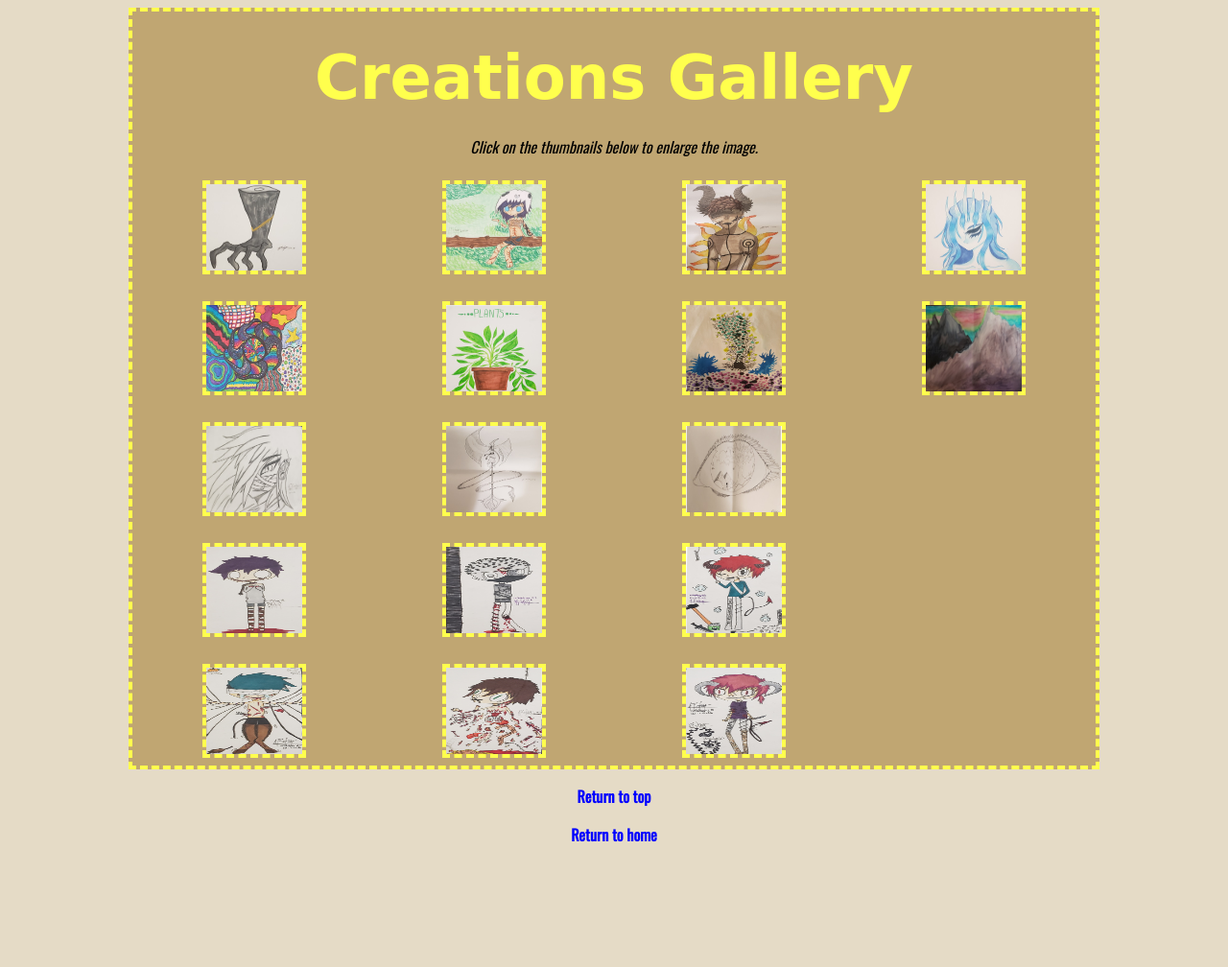
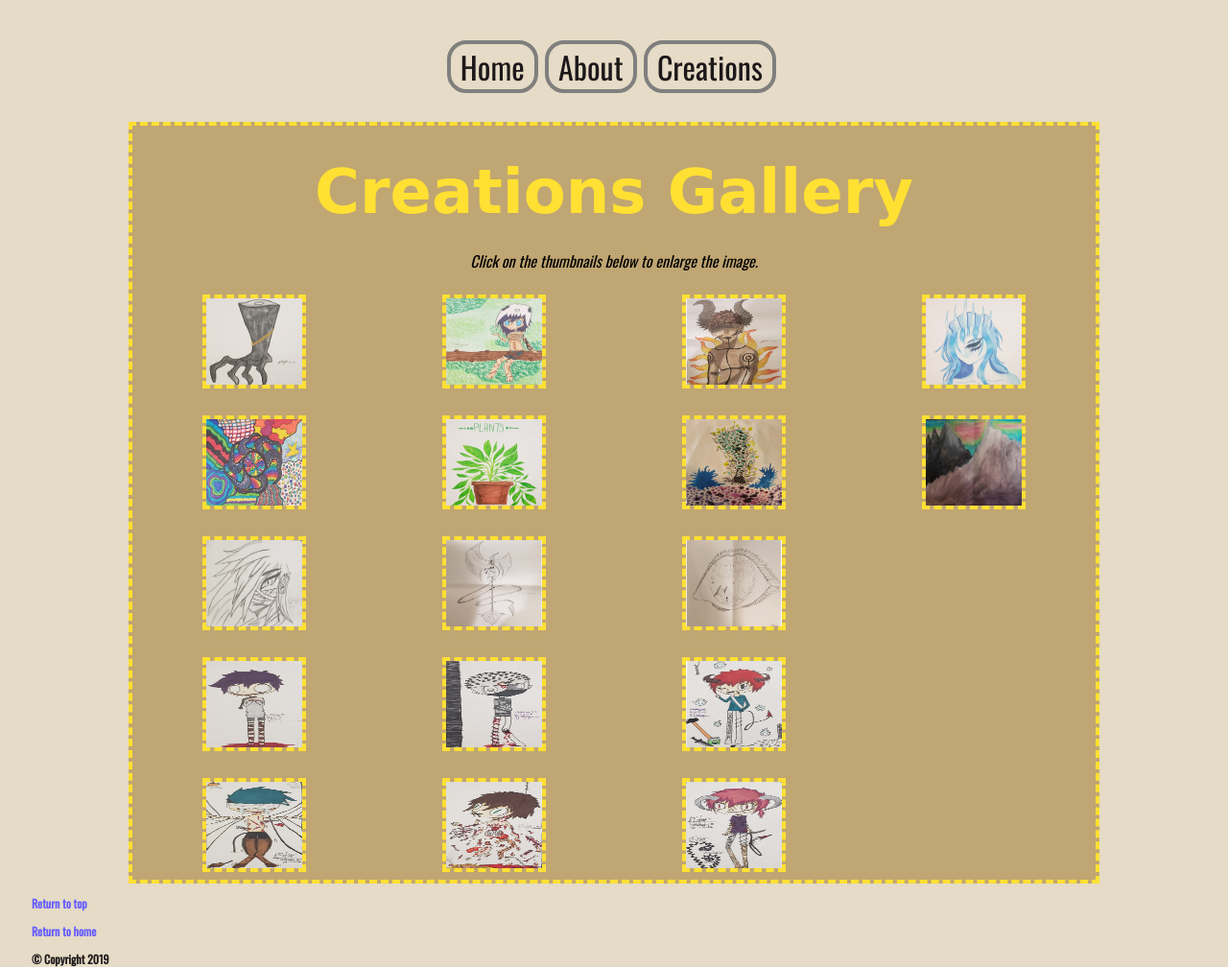
Before and after one commit to Ms-V-isa-Dev/BioSite2.0, a plain HTML site: page mycreations.html in a window 1280 px wide. Shown: the whole page at 96% size. Before the commit the page ends 898 px from the top, so only its background shows below. Drawn offline with nearby package versions, Linux system fonts and the light colour scheme; a web font is replaced by a local one.

Commit message:
Updating assignments

```diff
--- a/CSS/main.css
+++ b/CSS/main.css
@@ -1,6 +1,7 @@
 body {
 	font-family: 'Oswald', sans-serif,'Convergence';
 	font-weight: 300;
+	text-align: center;
 	font-size: 16px;
 	background-color: rgba(255,255,77,0.8);}
 
@@ -9,7 +10,6 @@ h2 {
 	margin-top: 0px;
 	padding: 2px;
 	font-size: 2em;
-	width: 35%;
 	padding-left: 10px;}
 
 nav ul {
@@ -21,7 +21,7 @@ nav ul {
 
 nav li {
     display: inline-block;
-	border: 4px solid grey;
+	border: 4px solid #807f7e;
 	border-radius: 20px;}
 
 nav li a {
@@ -44,18 +44,19 @@ p.shadowbox {
 	box-shadow: inset 0 0 10px #7777777;}
 
 p.shadowbox {
-	height: 380px;
-	margin-top: 10px;
+	height: 340px;
+	margin-top: 20px;
 	margin-left: auto;
 	margin-right: auto;
 	margin-bottom: 10px;
 	font-family: 'Kalam', cursive;
-	font-size: 46px;
+	font-size: 2em;
 	text-align: center;
 	border-radius: 20px;
-	background-color: rgba(185,179,175);}
+	background-color: #807f7e;}
 
 img {
+	position: relative;
 	float: right;
 	width: 350px;
 	height: 600px;
@@ -69,16 +70,16 @@ table img {
 	margin-top: 1px;
 	margin-bottom: 6px;}
 table {
+	margin-top: 60px;
 	background-color: white;
 	width: 50%;
-	height: 580px;
+	height: 550px;
 	border-spacing: 20px 0px;
 	margin-left: 250px;}
 
 th {
 	padding: 6px;
 	font-size: 2em;
-	background-color: rgba(185,179,175);
 	border-spacing: 10px;}
 
 td {
@@ -87,10 +88,10 @@ td {
 	footer {
 	color: #1d1819;
 	height: 50px;
-	text-align: right;
-	margin-top: 100px;
+	text-align: left;
+	padding-left: 25px;
+	margin-top: 10px;
 	font-size: 12px;
-	float: right;
-	width: 40%;
+	width: 100%;
 	margin-bottom: 10px;
 	padding-bottom: 10px;}
--- a/CSS/style2.css
+++ b/CSS/style2.css
@@ -4,21 +4,44 @@ body{
 	font-size: 1em;
 	text-align: center;
 	background-color: rgba(192,166,114,0.4);}
+
+nav ul {
+	padding: 10px;
+	margin-bottom: 20px;
+    text-align: center;
+	font-size: 2em;
+    width: 98%;}
+
+nav li {
+    display: inline-block;
+	border: 4px solid #807f7e;
+	border-radius: 20px;}
+
+nav li a {
+    margin-right: 100;
+	text-decoration: none;
+	padding: 10px;
+	color: #1d1819;
+	border-radius: 20px;}
+
+nav li a:hover, nav li a.current {
+	color: #b5b5b5;}
+
 img {
 	width: 100px;
 	height: 90px;
-	border: 4px dashed rgb(255,255,77);}
+	border: 4px dashed #ffe033;}
 
 table {
 	background-color: rgba(192,166,114);
-	border: 4px dashed rgba(255,255,77);
+	border: 4px dashed #ffe033;
 	width: 80%;}
 
 th {
 	font-size: 4em;
 	font-family: 'Condiment', cursive;
 	padding-top: 30px;
-	color: rgba(255,255,77);}
+	color: #ffe033;}
 
 td {
 	padding-top: 20px;}
@@ -26,10 +49,21 @@ td {
 a:link {
 text-decoration: none;}
 a:visited {
-text-decoration: grey;}
+text-decoration: #c0a672;}
 a:hover {
 text-decoration: underline;}
 a:active {
 text-decoration: underline;}
 a {
-color: blue;}
+color: #645cff;}
+
+	footer {
+	text-align: left;
+	padding-left: 25px;
+	color: #1d1819;
+	height: 50px;
+	margin-top: 10px;
+	font-size: 12px;
+	width: 100%;
+	margin-bottom: 10px;
+	padding-bottom: 10px;}
--- a/CSS/style3.css
+++ b/CSS/style3.css
@@ -1,4 +1,30 @@
 
+body{
+	text-align: center;
+	}
+
+nav ul {
+	padding: 10px;
+	margin-bottom: 20px;
+    text-align: center;
+	font-size: 2em;
+    width: 98%;}
+
+nav li {
+    display: inline-block;
+	border: 4px solid #807f7e;
+	border-radius: 20px;}
+
+nav li a {
+	text-decoration: none;
+	font-size: 1em;
+	font-family: 'Oswald', sans-serif,'Convergence';
+	padding: 10px;
+	color: #1d1819;
+	border-radius: 20px;}
+
+nav li a:hover, nav li a.current {
+color: #b5b5b5;}
 
 h1 {
 	text-align: center;
@@ -22,31 +48,28 @@ figcaption {
 	text-align: center;}
 
 p {
-	display: inline-block;
-	width: 75%;
-	padding: 6px;
+	display: block;
+	text-align: left;
 	margin-left: 24px;}
 
-body {
-	font-family: 'Oswald', sans-serif;
-	font-size: 18px;
-	background-image: url("StickerCollage.jpg");
-	background-repeat: no repeat;
-	background-attachment: fixed;}
-
 article {
-	border: 2px solid yellow;
+	border: 2px solid #ffe033;
 	height: 250px;}
 
 a:link {
 text-decoration: none;}
 a:visited {
-text-decoration: grey;}
+text-decoration: #c0a672;}
 a:hover {
 text-decoration: underline;}
 a:active {
 text-decoration: underline;}
 
-a {
-font-size: 12px;
-color: blue;}
+	footer {
+	color: #1d1819;
+	height: 50px;
+	margin-top: 10px;
+	font-size: 12px;
+	width: 100%;
+	margin-bottom: 10px;
+	padding-bottom: 10px;}
--- a/mycreations.html
+++ b/mycreations.html
@@ -18,6 +18,14 @@
 
 	<body>
 	  <div id="top" ></div>
+	  	<nav>
+			<ul>
+				<li><a href="index.html">Home</a></li>
+				<li><a href="aboutme.html">About</a></li>
+				<li><a href="mycreations.html">Creations</a></li>
+			</ul>
+		</nav>
+
 		<table align="center">
 			<tr>
 				<th colspan="4">Creations Gallery</th>
@@ -64,5 +72,6 @@
 		<footer>
 			<p><a href="#top"><b>Return to top</b></a></p>
 			<p><a href="index.html"><b>Return to home</b></a></p>
+			<p><b>&copy; Copyright 2019</b></p>
 		</footer>
 	</body>
```
Also changed, not shown: index.html (+9 -7 lines).
